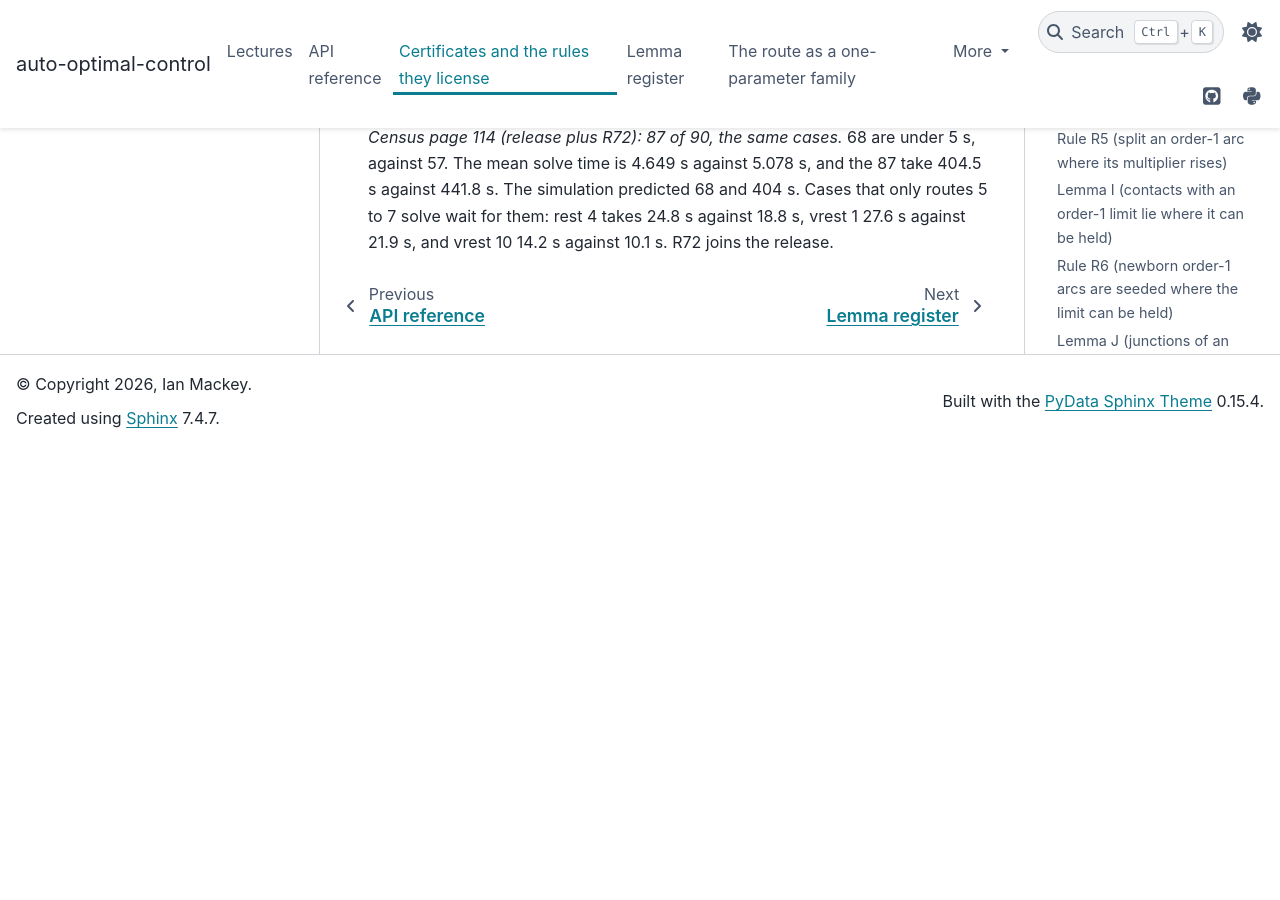
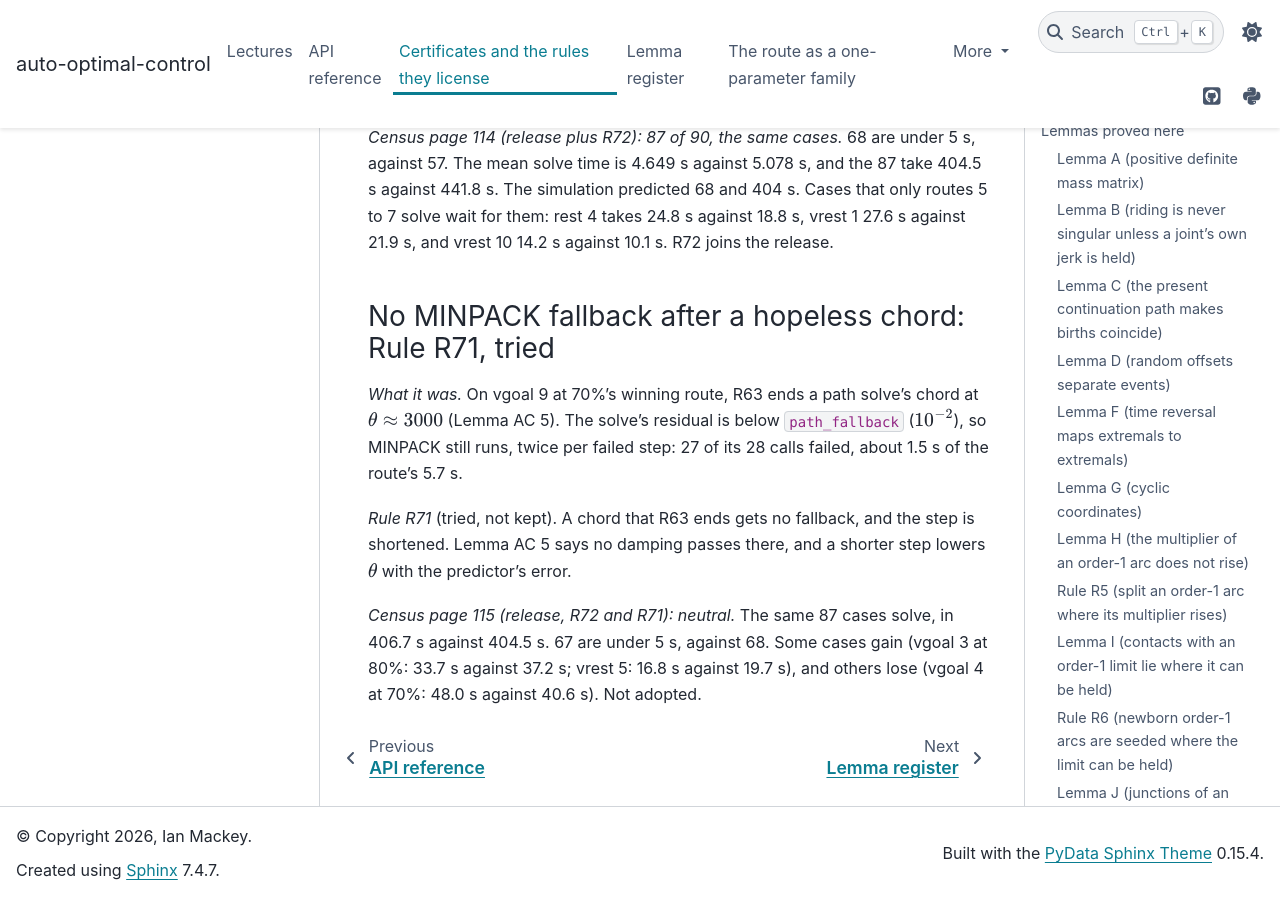
Before and after one commit to idm23/auto-optimal-control, a Sphinx documentation site: the page built from docs/notes/structure_certificates.md, in a window 1280 px wide and 900 px high, scrolled down 73691 px. Built offline with Sphinx 7.4.7 and the PyData theme 0.15.4, drawn with Linux system fonts in a browser that asks for light colours; before the commit the page ends 74138 px from its top, so only the background shows below that.

Commit message:
Record R71 as tried
Co-Authored-By: Claude Opus 5.5 <noreply@anthropic.com>
Claude-Session: https://claude.ai/code/session_01DzJDSTVJjP1uaCvVbe25Pf

```diff
--- a/docs/notes/structure_certificates.md
+++ b/docs/notes/structure_certificates.md
@@ -2715,3 +2715,19 @@ against 57. The mean solve time is 4.649 s against 5.078 s, and the 87 take 404.
 against 441.8 s. The simulation predicted 68 and 404 s. Cases that only routes 5 to 7
 solve wait for them: rest 4 takes 24.8 s against 18.8 s, vrest 1 27.6 s against 21.9 s,
 and vrest 10 14.2 s against 10.1 s. R72 joins the release.
+
+### No MINPACK fallback after a hopeless chord: Rule R71, tried
+
+*What it was.* On vgoal 9 at 70%'s winning route, R63 ends a path solve's chord at
+$\theta \approx 3000$ (Lemma AC 5). The solve's residual is below `path_fallback`
+($10^{-2}$), so MINPACK still runs, twice per failed step: 27 of its 28 calls failed,
+about 1.5 s of the route's 5.7 s.
+
+*Rule R71* (tried, not kept). A chord that R63 ends gets no fallback, and the step is
+shortened. Lemma AC 5 says no damping passes there, and a shorter step lowers $\theta$
+with the predictor's error.
+
+*Census page 115 (release, R72 and R71): neutral.* The same 87 cases solve, in
+406.7 s against 404.5 s. 67 are under 5 s, against 68. Some cases gain (vgoal 3 at
+80%: 33.7 s against 37.2 s; vrest 5: 16.8 s against 19.7 s), and others lose (vgoal 4 at
+70%: 48.0 s against 40.6 s). Not adopted.
```
